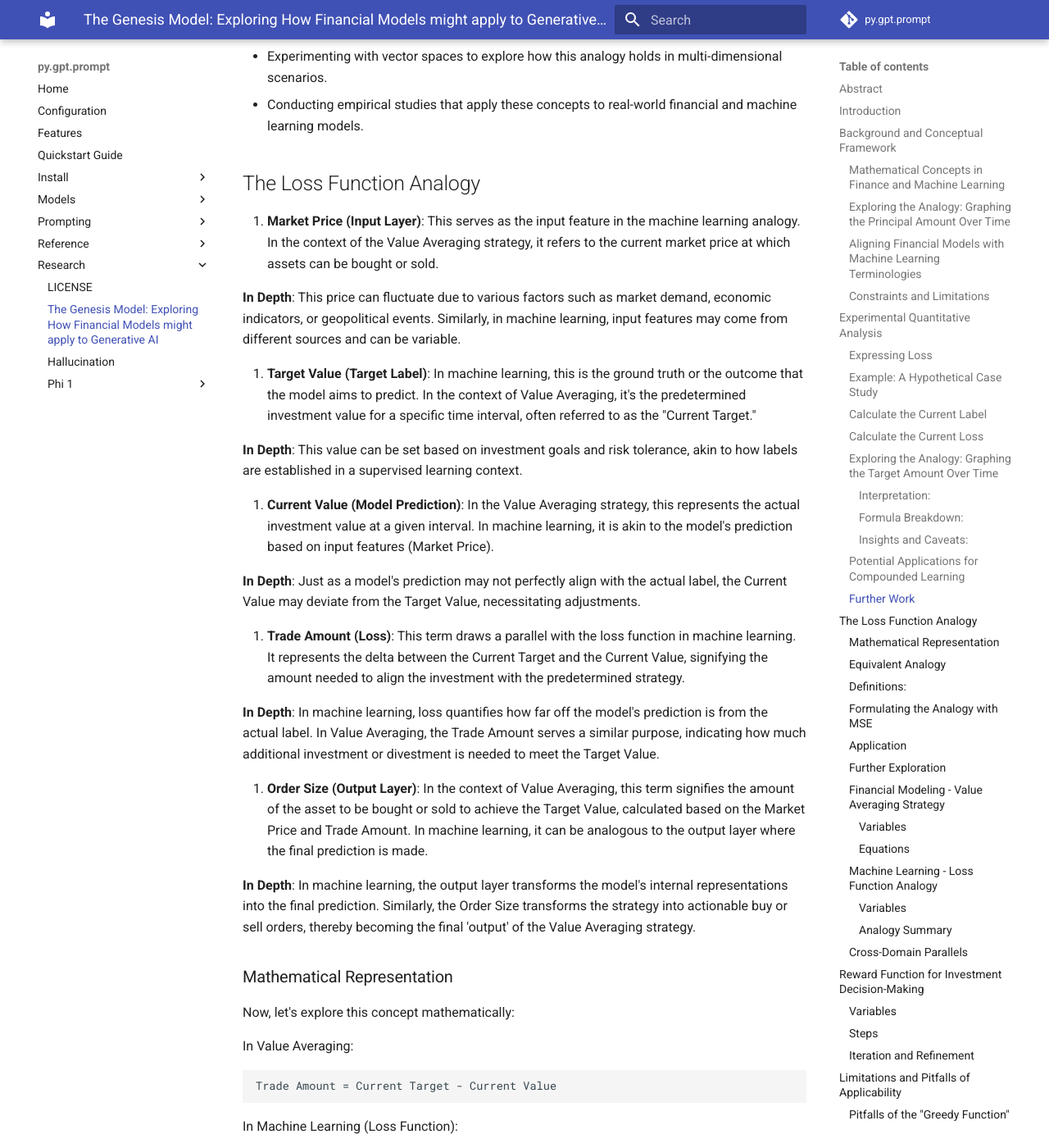
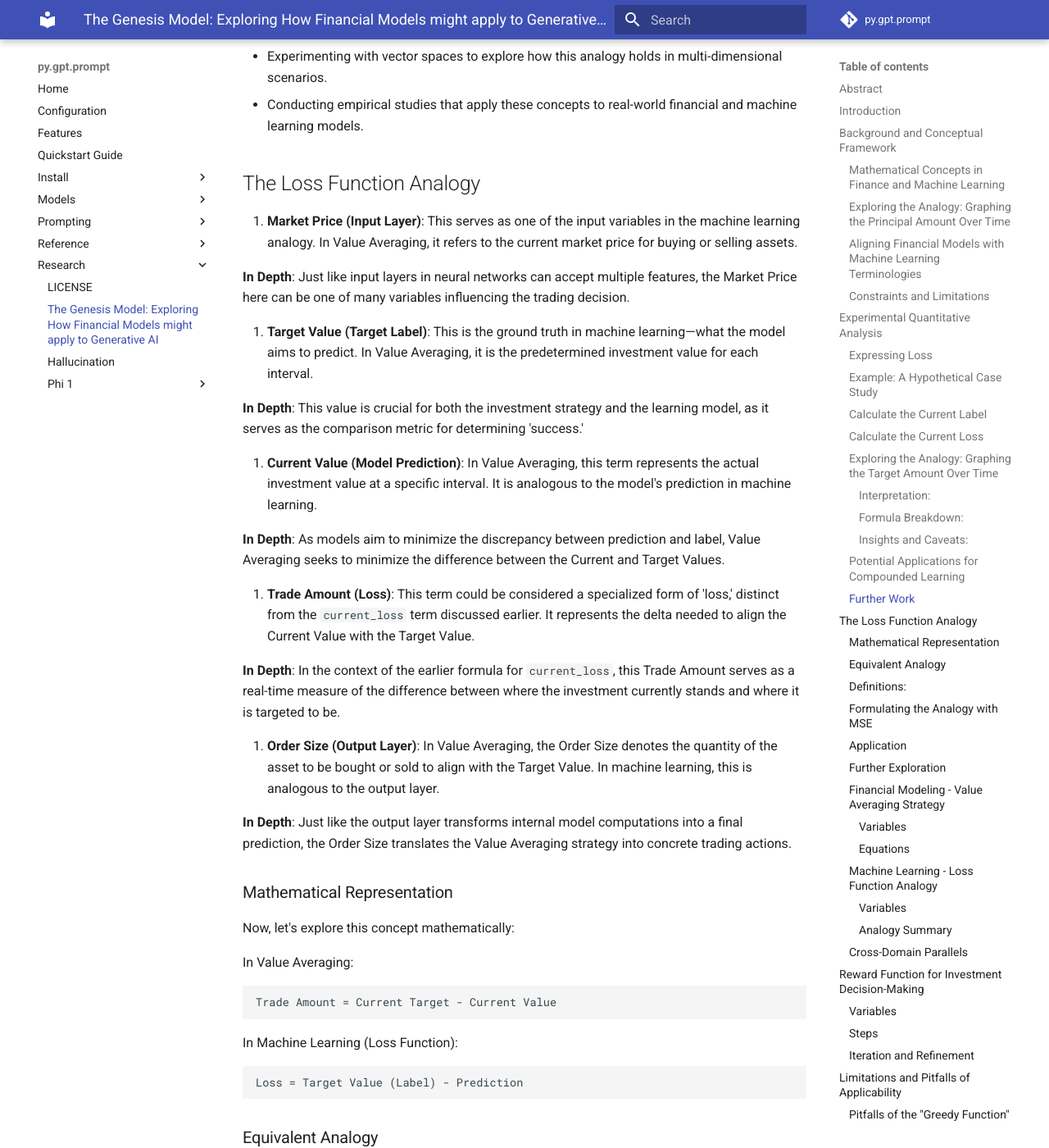
Before and after one commit to teleprint-me/py.gpt.prompt, an MkDocs documentation site: the page built from docs/research/genesis.md, in a window 1280 px wide and 1400 px high, scrolled down 8962 px. Shown: the whole window at 82% size. Built offline with MkDocs 1.6.1 and Material for MkDocs 9.7.7, drawn with Linux system fonts in a browser that asks for light colours; comment, search, counter and statistics services are not loaded.

Commit message:
docs: Refine allegorical definitions for clarity to avoid confusion

```diff
--- a/docs/research/genesis.md
+++ b/docs/research/genesis.md
@@ -440,52 +440,45 @@
 
 ## The Loss Function Analogy
 
-1. **Market Price (Input Layer)**: This serves as the input feature in the machine learning
-   analogy. In the context of the Value Averaging strategy, it refers to the
-   current market price at which assets can be bought or sold.
+1. **Market Price (Input Layer)**: This serves as one of the input variables in
+   the machine learning analogy. In Value Averaging, it refers to the current
+   market price for buying or selling assets.
 
-   **In Depth**: This price can fluctuate due to various factors such as market
-   demand, economic indicators, or geopolitical events. Similarly, in machine
-   learning, input features may come from different sources and can be variable.
+   **In Depth**: Just like input layers in neural networks can accept multiple
+   features, the Market Price here can be one of many variables influencing the
+   trading decision.
 
-2. **Target Value (Target Label)**: In machine learning, this is the ground truth or
-   the outcome that the model aims to predict. In the context of Value
-   Averaging, it's the predetermined investment value for a specific time
-   interval, often referred to as the "Current Target."
+2. **Target Value (Target Label)**: This is the ground truth in machine
+   learning—what the model aims to predict. In Value Averaging, it is the
+   predetermined investment value for each interval.
 
-   **In Depth**: This value can be set based on investment goals and risk
-   tolerance, akin to how labels are established in a supervised learning
-   context.
+   **In Depth**: This value is crucial for both the investment strategy and the
+   learning model, as it serves as the comparison metric for determining
+   'success.'
 
-3. **Current Value (Model Prediction)**: In the Value Averaging strategy, this
-   represents the actual investment value at a given interval. In machine
-   learning, it is akin to the model's prediction based on input features
-   (Market Price).
+3. **Current Value (Model Prediction)**: In Value Averaging, this term
+   represents the actual investment value at a specific interval. It is
+   analogous to the model's prediction in machine learning.
 
-   **In Depth**: Just as a model's prediction may not perfectly align with the
-   actual label, the Current Value may deviate from the Target Value,
-   necessitating adjustments.
+   **In Depth**: As models aim to minimize the discrepancy between prediction
+   and label, Value Averaging seeks to minimize the difference between the
+   Current and Target Values.
 
-4. **Trade Amount (Loss)**: This term draws a parallel with the loss function in
-   machine learning. It represents the delta between the Current Target and the
-   Current Value, signifying the amount needed to align the investment with the
-   predetermined strategy.
+4. **Trade Amount (Loss)**: This term could be considered a specialized form of
+   'loss,' distinct from the `current_loss` term discussed earlier. It
+   represents the delta needed to align the Current Value with the Target Value.
 
-   **In Depth**: In machine learning, loss quantifies how far off the model's
-   prediction is from the actual label. In Value Averaging, the Trade Amount
-   serves a similar purpose, indicating how much additional investment or
-   divestment is needed to meet the Target Value.
+   **In Depth**: In the context of the earlier formula for `current_loss`, this
+   Trade Amount serves as a real-time measure of the difference between where
+   the investment currently stands and where it is targeted to be.
 
-5. **Order Size (Output Layer)**: In the context of Value Averaging, this term
-   signifies the amount of the asset to be bought or sold to achieve the Target
-   Value, calculated based on the Market Price and Trade Amount. In machine
-   learning, it can be analogous to the output layer where the final prediction
-   is made.
+5. **Order Size (Output Layer)**: In Value Averaging, the Order Size denotes the
+   quantity of the asset to be bought or sold to align with the Target Value. In
+   machine learning, this is analogous to the output layer.
 
-   **In Depth**: In machine learning, the output layer transforms the model's
-   internal representations into the final prediction. Similarly, the Order Size
-   transforms the strategy into actionable buy or sell orders, thereby becoming
-   the final 'output' of the Value Averaging strategy.
+   **In Depth**: Just like the output layer transforms internal model
+   computations into a final prediction, the Order Size translates the Value
+   Averaging strategy into concrete trading actions.
 
 ### Mathematical Representation
 
```
